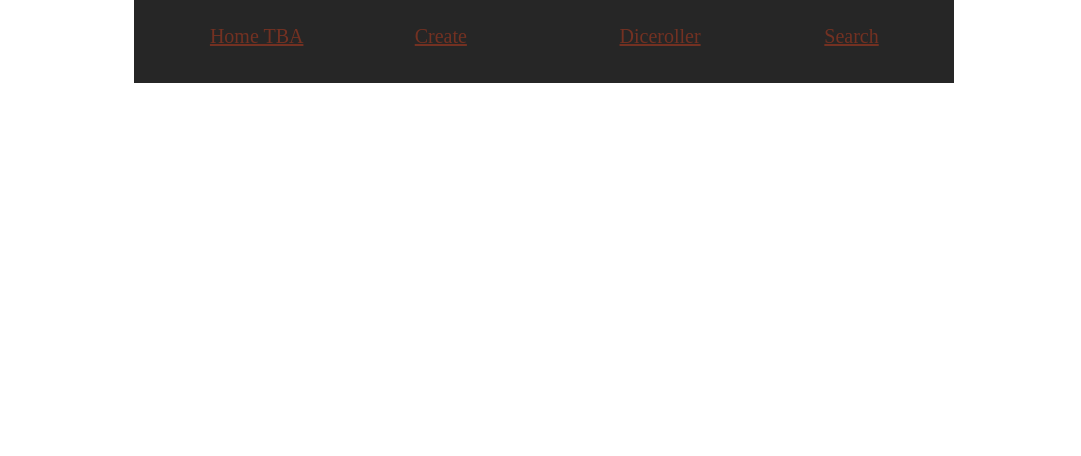
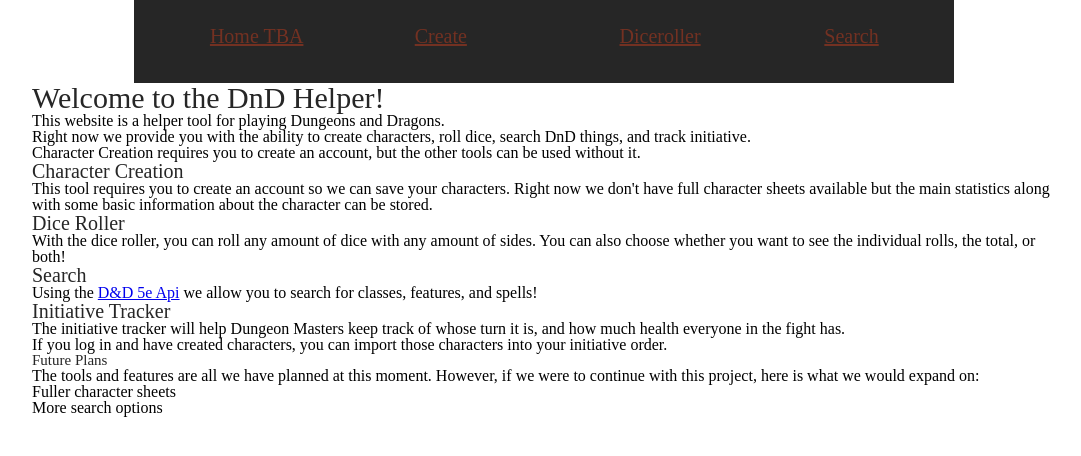
Before and after one commit to Brandynio/DnDHelper, a website: page html/index.html in a window 1280 px wide. Shown: the whole page, without its empty margins (96-1177 px from the left). Drawn offline with Linux system fonts and the light colour scheme.

Commit message:
started on account sessions, added information to the home page
uwu

```diff
--- a/html/index.html
+++ b/html/index.html
@@ -27,7 +27,27 @@
             </li>
         </nav>
     </section>
-
+    <article>
+        <h2>Welcome to the DnD Helper!</h2>
+        <p>This website is a helper tool for playing Dungeons and Dragons.</p>
+        <p>Right now we provide you with the ability to create characters, roll dice, search DnD things, and track initiative.</p>
+        <p>Character Creation requires you to create an account, but the other tools can be used without it.</p>
+        <h4>Character Creation</h4>
+        <p>This tool requires you to create an account so we can save your characters. Right now we don't have full character sheets available but the main statistics along with some basic information about the character can be stored.</p>
+        <h4>Dice Roller</h4>
+        <p>With the dice roller, you can roll any amount of dice with any amount of sides. You can also choose whether you want to see the individual rolls, the total, or both!</p>
+        <h4>Search</h4>
+        <p>Using the <a href="http://www.dnd5eapi.co/">D&D 5e Api</a> we allow you to search for classes, features, and spells!</p>
+        <h4>Initiative Tracker</h4>
+        <p>The initiative tracker will help Dungeon Masters keep track of whose turn it is, and how much health everyone in the fight has.</p>
+        <p>If you log in and have created characters, you can import those characters into your initiative order.</p>
+        <h5>Future Plans</h5>
+        <p>The tools and features are all we have planned at this moment. However, if we were to continue with this project, here is what we would expand on:</p>
+        <ul>
+            <li>Fuller character sheets</li>
+            <li>More search options</li>
+        </ul>
+    </article>
 </body>
 
 </html>
```
Also changed, not shown: express.js (+14 -0 lines).
